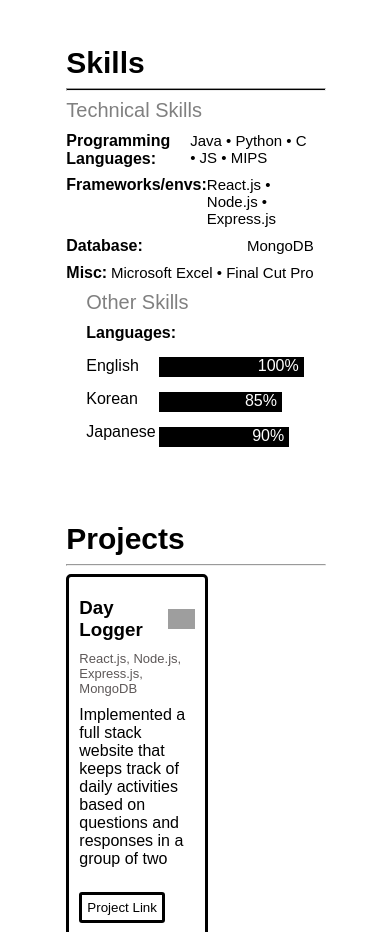
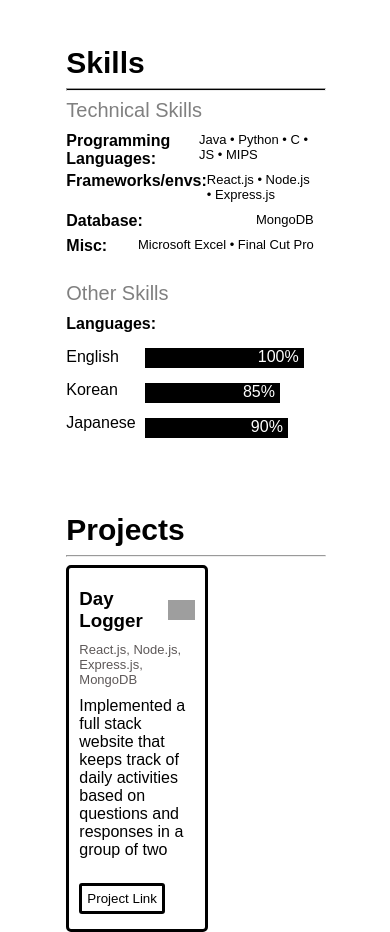
Before and after one commit to samuelhan713/samuel-han-online-portfolio2, a React (Create React App) app: page / in a window 390 px wide. Shown: the part 2760-3692 px from the top of the page. Built offline with nearby package versions, Linux system fonts and the light colour scheme; grey boxes are pictures that could not be loaded.

Commit message:
Made skills responsive

```diff
--- a/src/components/skills.css
+++ b/src/components/skills.css
@@ -86,3 +86,14 @@
     font-weight: bold;
     font-size: 16px;
 }
+
+
+@media all and (max-width: 600px) {
+    .skillsRight {
+        margin-top: 20px;
+        margin-left: 0;
+    }
+    .skill {
+        font-size: 13px;
+    }
+}
```
Also changed, not shown: src/components/Experience.js (line endings or trailing spaces).
